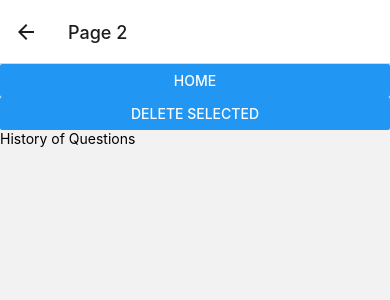
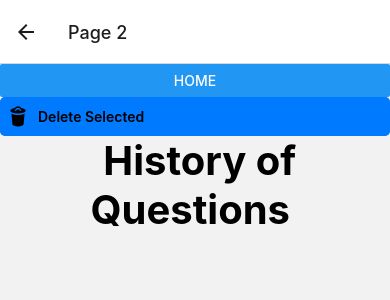
Before and after one commit to edenwoodford/CaesarCipher, a React Native app: screen /History in a window 390 px wide. Shown: the top 300 px of the page. Built offline with nearby package versions, Linux system fonts and the light colour scheme.

Commit message:
more fun stuff

```diff
--- a/CaeserCipher.js
+++ b/CaeserCipher.js
@@ -84,7 +84,7 @@ function cipher(key, direction) {
           <Picker.Item label="1" value="1" />
         <Picker.Item label="2" value="2" />
         <Picker.Item label="3" value="3" />
-         <Picker.Item label="4" value="4" />
+        <Picker.Item label="4" value="4" />
         <Picker.Item label="5" value="5" />
         <Picker.Item label="6" value="6" />
         <Picker.Item label="7" value="7" />
--- a/history.js
+++ b/history.js
@@ -2,6 +2,7 @@ import React, { useState } from 'react';
 import { Text, Button, View, FlatList, CheckBox } from 'react-native';
 import { useSelector, useDispatch } from 'react-redux';
 import { deleteHistory } from './model2';
+import { Entypo } from '@expo/vector-icons';
 
 
 export default function History({ route, navigation }) {
@@ -51,9 +52,11 @@ export default function History({ route, navigation }) {
   return (
     <View >
       <Button title="Home" onPress={goHome} />
-      <Button title ="delete selected" onPress= {deletingOption} />
-      <View >
-        <Text>History of Questions</Text>
+      <Entypo.Button name="trash" color="black" onPress={deletingOption}>
+        Delete Selected
+      </Entypo.Button>
+      <View>
+        <Text style={{ textAlign: 'center', fontWeight: 'bold', fontSize: 40 }}> History of Questions </Text>
         <FlatList
           data={cipherHistory}
           keyExtractor={(item, index) => index.toString()}
--- a/package.json
+++ b/package.json
@@ -9,8 +9,9 @@
     "web": "expo start --web"
   },
   "dependencies": {
+    "@expo/vector-icons": "^13.0.0",
     "@react-native-async-storage/async-storage": "1.18.2",
-    "@react-native-picker/picker": "^2.5.0",
+    "@react-native-picker/picker": "2.4.10",
     "@react-navigation/native": "^6.1.7",
     "@react-navigation/native-stack": "^6.9.13",
     "@reduxjs/toolkit": "^1.9.5",
@@ -26,8 +27,7 @@
     "react-native-screens": "~3.22.0",
     "react-native-web": "~0.19.6",
     "react-redux": "^8.1.2",
-    "redux-persist": "^6.0.0",
-    "@expo/vector-icons": "^13.0.0"
+    "redux-persist": "^6.0.0"
   },
   "devDependencies": {
     "@babel/core": "^7.20.0"
```
Also changed, not shown: 1 other file (tests, documents, lock files or other folders).
